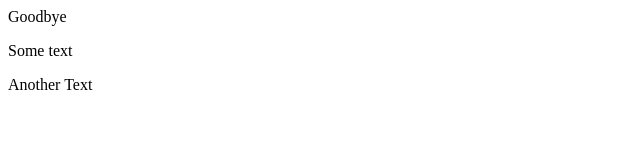
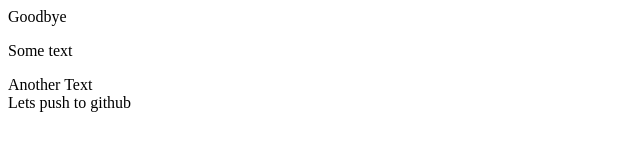
Before and after one commit to UpasanaBanerjee-Philips/main_repos, a plain HTML site: page index.html in a window 1280 px wide. Shown: the whole page, without its empty margins (0-640 px from the left). Drawn offline with Linux system fonts and the light colour scheme.

Commit message:
Commit for Github

```diff
--- a/index.html
+++ b/index.html
@@ -1,3 +1,4 @@
 <p>Goodbye</p>
 <p>Some text</p>
 <div>Another Text</div>
+<div>Lets push to github</div>
```
